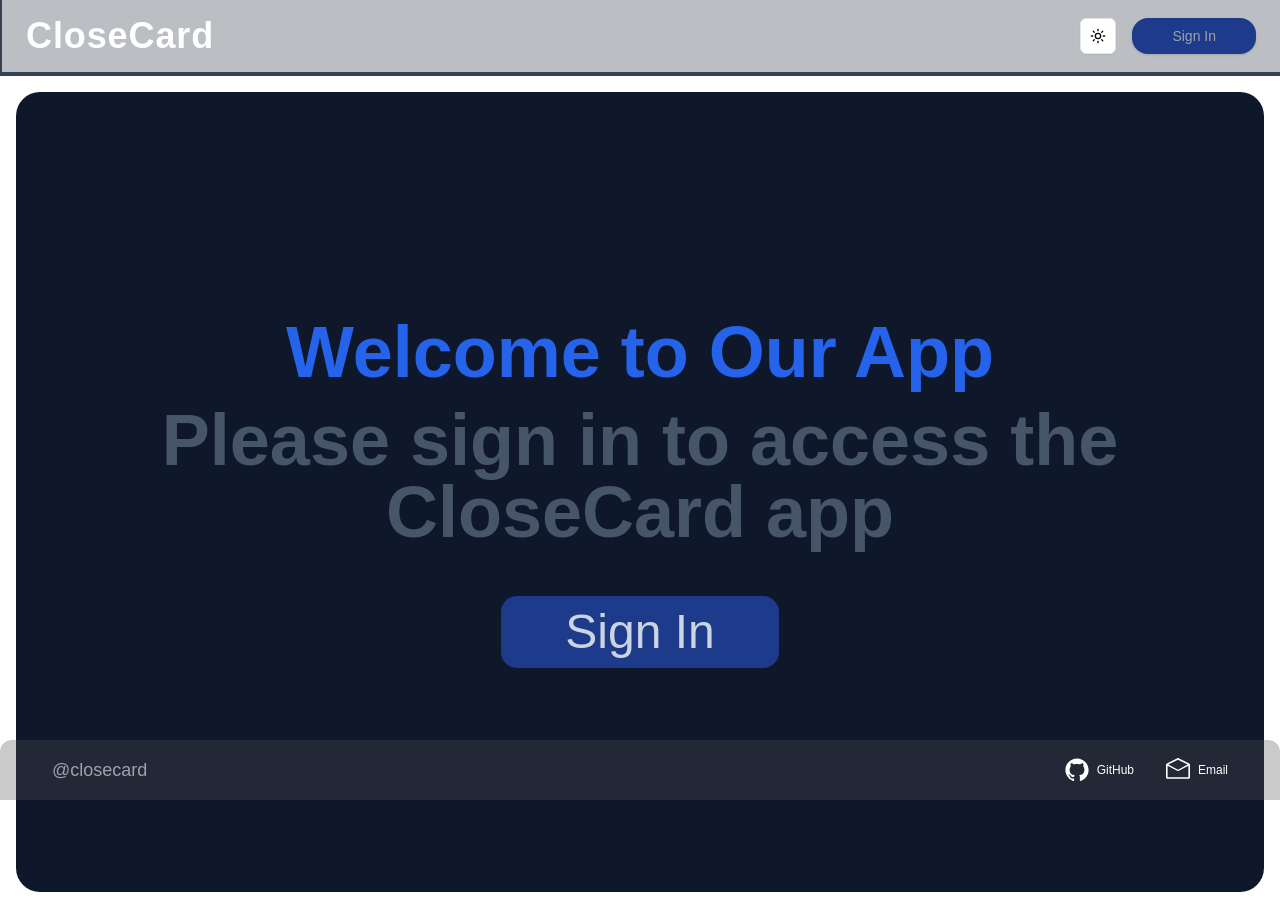
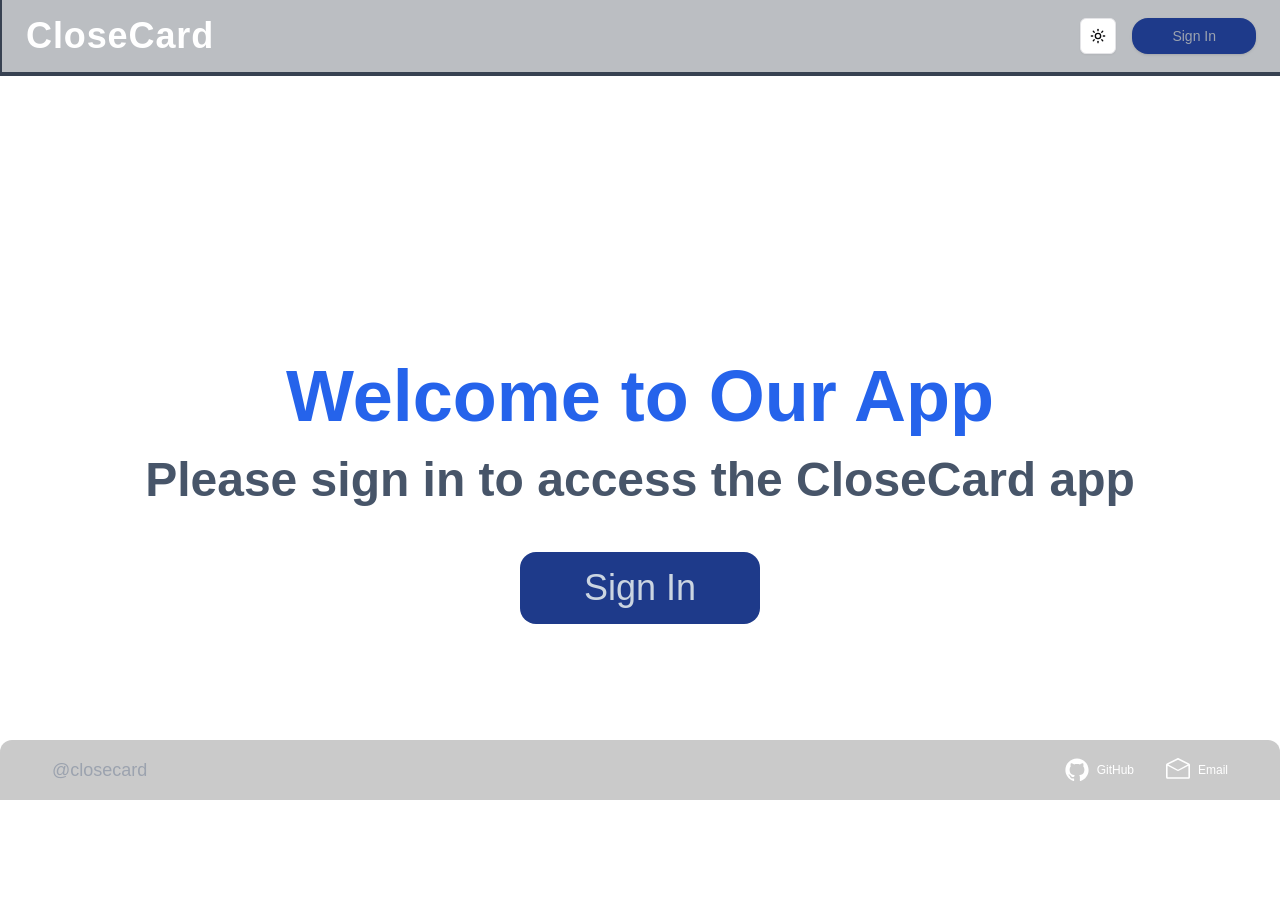
Before and after one commit to hvpham-yorku/CloseCard, a Next.js app in the folder closecard-app/: page / in a window 1280 px wide. Built offline with nearby package versions, Linux system fonts and the light colour scheme; no server answers.

Commit message:
update carousel

```diff
--- a/closecard-app/app.js
+++ b/closecard-app/app.js
@@ -109,7 +109,7 @@ app.post('/answers', async (req, res) => {
 });
 
 // New endpoint to retrieve all answers
-app.get('/answers', async (req, res) => {
+app.get('/getanswers', async (req, res) => {
    try {
       const answers = await RoomMsg.find({});
       res.status(200).json(answers);
--- a/closecard-app/components/Game/GamePage.tsx
+++ b/closecard-app/components/Game/GamePage.tsx
@@ -26,7 +26,6 @@ export default function GamePage({ fullName, email }: GamePageProps) {
   const handleSubmit = async () => {
     if (answer.trim()) {
       const newAnswer = { name: fullName, email: email, content: answer };
-      setAnswersList([...answersList, newAnswer]);
       setAnswer(''); // Clear the input after submission
 
       // Send the answer to the backend
@@ -81,8 +80,12 @@ export default function GamePage({ fullName, email }: GamePageProps) {
       });
     }
 
-    // Fetch all stored answers
-    const responseAnswers = await fetch('http://localhost:3000/answers');
+    const responseAnswers = await fetch('http://localhost:3000/getanswers', {
+      method: 'GET',
+      headers: {
+        'Content-Type':'application/json'
+      },
+    });
     const resultAnswers = await responseAnswers.json();
     setAnswersList(resultAnswers);
   };
@@ -124,11 +127,11 @@ export default function GamePage({ fullName, email }: GamePageProps) {
                         <CarouselItem key={index} className="pl-2 md:pl-4 w-1/2 text-center"> {/* Set width to half */}
                           <Card className="bg-slate-800 text-white shadow-lg rounded-lg h-full flex flex-col justify-between"> {/* Updated background color */}
                             <CardHeader className="text-2xl font-bold">
-                              {fullName}
+                              {ans.username}
                             </CardHeader>
                             <CardContent className="flex-grow">
                               <div className="h-24 overflow-y-auto"> {/* Fixed height for scrolling */}
-                                <p className="text-center text-5xl text-white">{ans.content}</p> {/* Updated text size */}
+                                <p className="text-center text-5xl text-white">{ans.msg}</p> {/* Updated text size */}
                               </div>
                             </CardContent>
                           </Card>
--- a/closecard-app/components/LandingPage/SignIn.tsx
+++ b/closecard-app/components/LandingPage/SignIn.tsx
@@ -5,20 +5,20 @@ import { SignInButton } from '@clerk/nextjs';
 
 export const SignIn = () => {
   return (
-    <div className=" bg-slate-900 bg-blend-color rounded-3xl justify-center h-4/5">
+    <div className="">
       <div className='flex flex-col items-center text-center justify-center h-screen p-4'>
         <div>
           <h1 className="text-7xl font-bold mb-4 justify-center text-blue-600">
             Welcome to Our App
           </h1>
         </div>
-        <h1 className="text-7xl font-bold mb-4 justify-center text-slate-600">
+        <h1 className="text-5xl font-bold mb-4 mt-2 justify-center text-slate-600">
         Please sign in to access the CloseCard app
         </h1>
         <SignInButton mode='modal'>
             <Button
               variant="ghost"
-              className='px-16 py-9 mt-8 text-5xl text-center rounded-2xl text-slate-300 bg-blue-900'
+              className='px-16 py-9 mt-8 text-4xl text-center rounded-2xl text-slate-300 bg-blue-900'
             >
               Sign In
             </Button>
```
